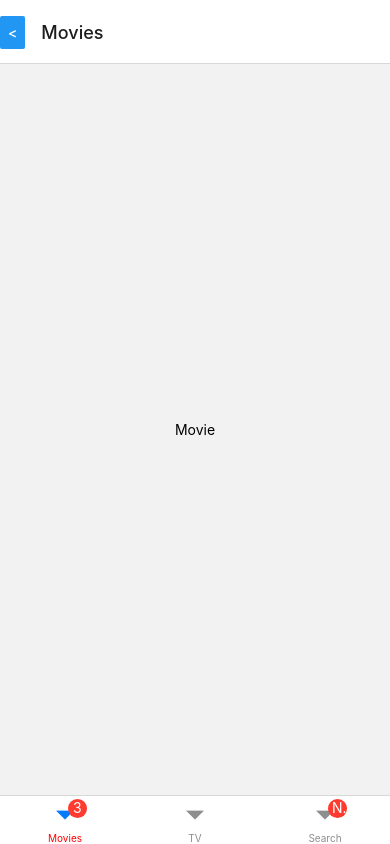
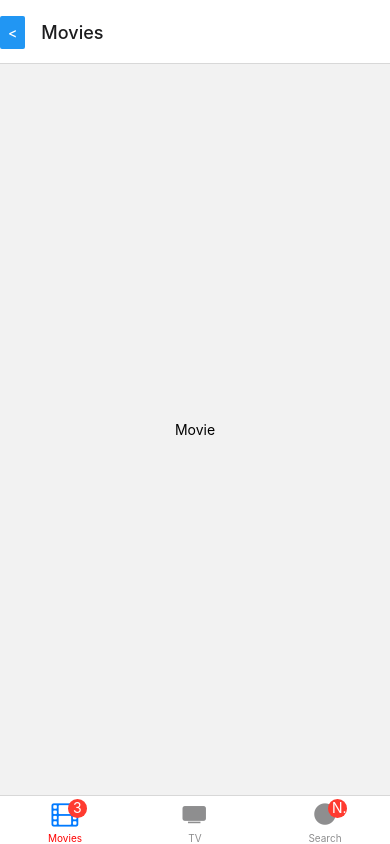
Before and after one commit to Ahn-GiHwan/RN_tutorial, a React Native app: screen / in a window 390 px wide. Built offline with nearby package versions, Linux system fonts and the light colour scheme.

Commit message:
feat: Use tabBarIcon of options
focused에 따라 icon변화

```diff
--- a/navigation/Tabs.jsx
+++ b/navigation/Tabs.jsx
@@ -5,6 +5,8 @@ import Tv from "../screens/Tv";
 import Search from "../screens/Search";
 import { Button, Text } from "react-native";
 import { useColorScheme } from "react-native";
+import { FontAwesome } from "@expo/vector-icons";
+import { Ionicons } from "@expo/vector-icons";
 
 const Tab = createBottomTabNavigator();
 
@@ -45,9 +47,28 @@ const Tabs = () => {
               }}
             />
           ),
+          tabBarIcon: ({ focused, color, size }) => (
+            <FontAwesome
+              name={focused ? "film" : "inbox"}
+              color={color}
+              size={size}
+            />
+          ),
         }}
       />
-      <Tab.Screen name="TV" component={Tv} />
+      <Tab.Screen
+        name="TV"
+        component={Tv}
+        options={{
+          tabBarIcon: ({ focused, color, size }) => (
+            <Ionicons
+              name={focused ? "tv-outline" : "tv"}
+              color={color}
+              size={size}
+            />
+          ),
+        }}
+      />
       <Tab.Screen
         name="Search"
         component={Search}
@@ -56,6 +77,13 @@ const Tabs = () => {
           headerStyle: {
             backgroundColor: "red",
           },
+          tabBarIcon: ({ focused, color, size }) => (
+            <FontAwesome
+              name={focused ? "search" : "circle"}
+              color={color}
+              size={size}
+            />
+          ),
         }}
       />
     </Tab.Navigator>
```
